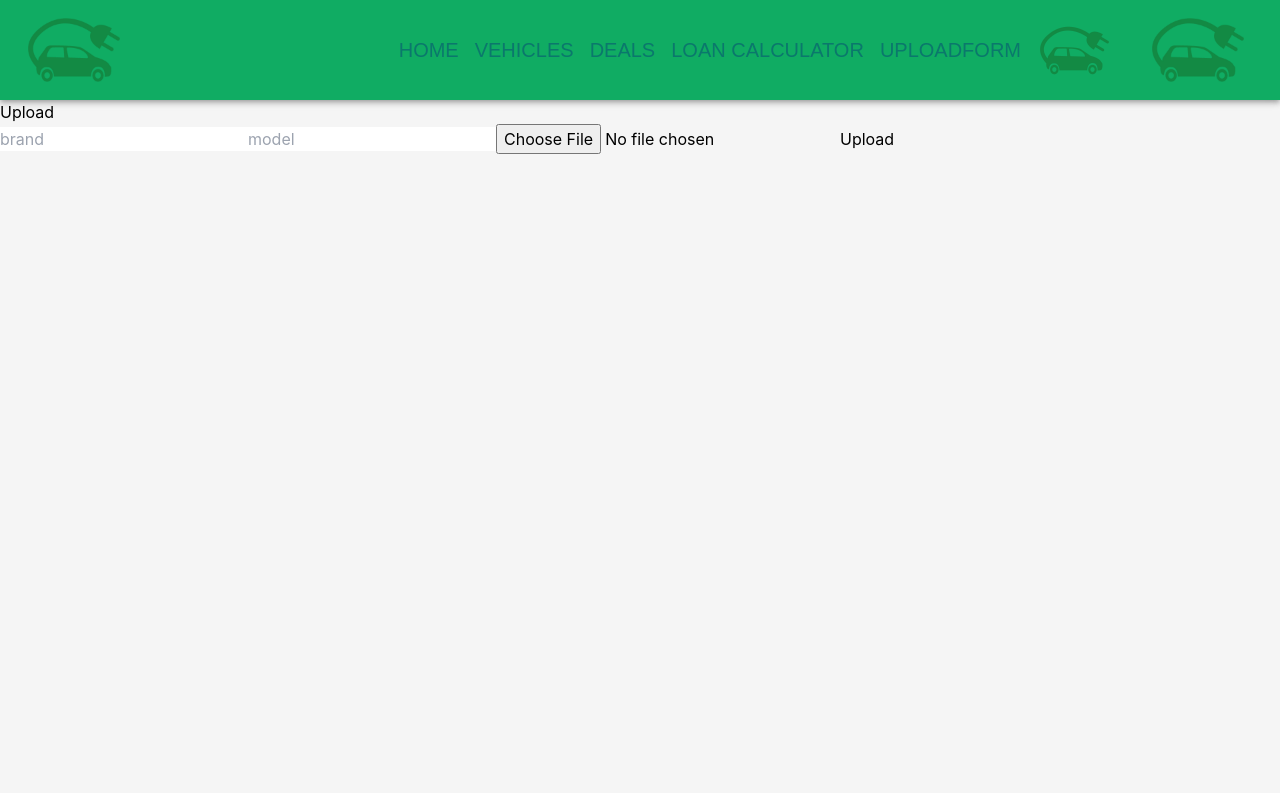
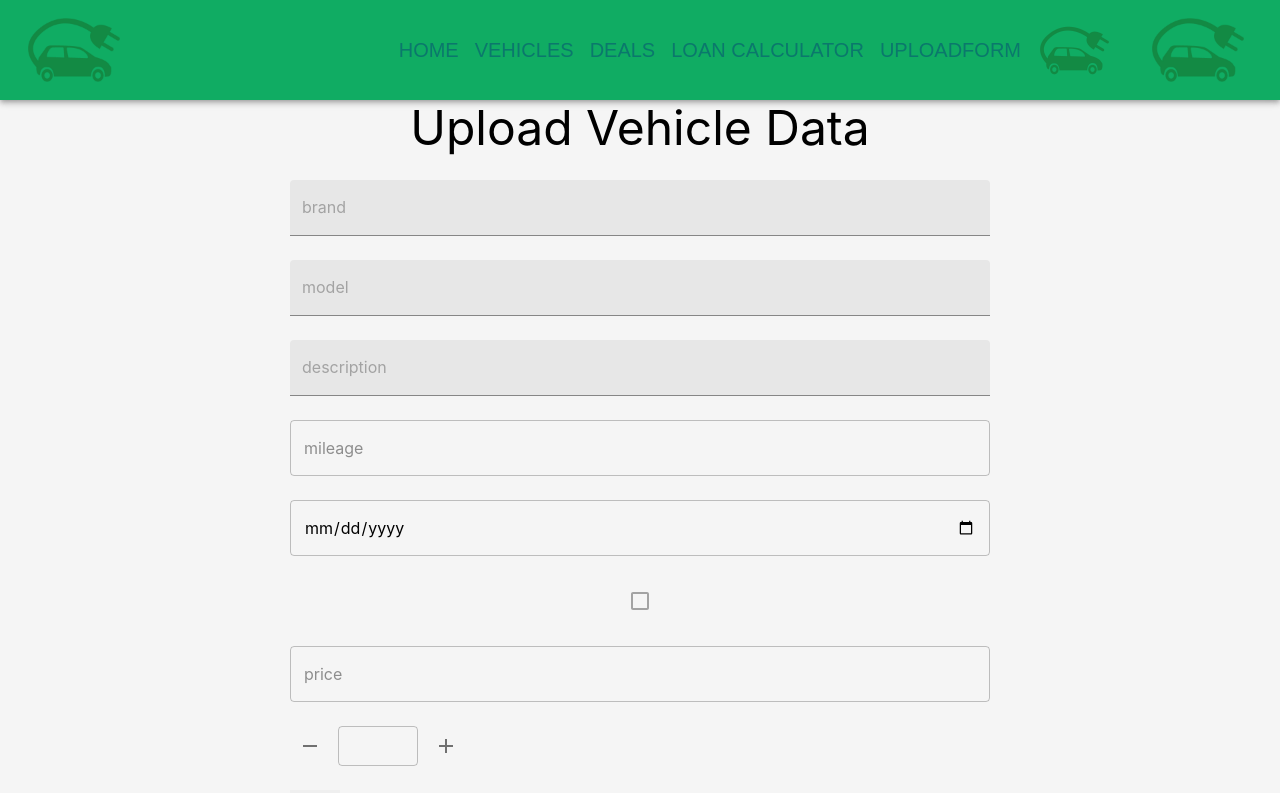
Before and after one commit to yienishaa/GreenChargeAutoFE, a React (Create React App) app: page /UploadForm in a window 1280 px wide. Shown: the top 793 px of the page. Built offline with nearby package versions, Linux system fonts and the light colour scheme.

Commit message:
Upload image UI change

```diff
--- /dev/null
+++ b/src/components/QuantityInput.js
@@ -0,0 +1,45 @@
+import React from 'react';
+import { TextField, IconButton, Box } from '@mui/material';
+import { Add, Remove } from '@mui/icons-material';
+
+function QuantityInput({ value, onChange, min = 0, max = 100 }) {
+    const handleDecrease = () => {
+        const newValue = Math.max(min, value - 1);
+        onChange(newValue);
+    };
+
+    const handleIncrease = () => {
+        const newValue = Math.min(max, value + 1);
+        onChange(newValue);
+    };
+
+    const handleInputChange = (e) => {
+        const newValue = parseInt(e.target.value, 10);
+        if (!isNaN(newValue)) {
+            onChange(Math.max(min, Math.min(max, newValue)));
+        }
+    };
+
+    return (
+        <Box className="flex items-center gap-2">
+            <IconButton onClick={handleDecrease}>
+                <Remove />
+            </IconButton>
+
+            <TextField
+
+                value={value}
+                onChange={handleInputChange}
+                inputProps={{ min, max }}
+                size="small"
+                sx={{ width: 80 }}
+            />
+
+            <IconButton onClick={handleIncrease}>
+                <Add />
+            </IconButton>
+        </Box>
+    );
+}
+
+export default QuantityInput;
--- a/src/pages/UploadForm.js
+++ b/src/pages/UploadForm.js
@@ -1,9 +1,17 @@
 import React, { useState } from "react";
-import {Typography} from "@mui/material";
+import {Box, Button, Checkbox, Stack, TextField, Typography} from "@mui/material";
+import QuantityInput from "../components/QuantityInput";
 
 const UploadForm = () => {
     const [brand, setBrand] = useState("");
     const [model, setModel] = useState("");
+    const [description, setDescription] = useState("");
+    const [mileage, setMileage] = useState("");
+    const [manufactured_year, setManufactured_year] = useState("");
+    const [hasBeenInAccident, setHasBeenInAccident] = useState("");
+    const [price, setPrice] = useState("");
+    const [quantity, setQuantity] = useState("");
+    const [color, setColor] = useState("");
     const [image, setImage] = useState(null);
 
     const handleSubmit = async (e) => {
@@ -12,6 +20,13 @@ const UploadForm = () => {
         const formData = new FormData();
         formData.append("brand", brand);
         formData.append("model", model);
+        formData.append("description", description);
+        formData.append("mileage", mileage);
+        formData.append("manufactured_year", manufactured_year);
+        formData.append("hasBeenInAccident", hasBeenInAccident);
+        formData.append("price", price);
+        formData.append("quantity", quantity);
+        formData.append("color", color);
         formData.append("image", image);
 
         try {
@@ -36,13 +51,32 @@ const UploadForm = () => {
 
     return (
         <>
-            <Typography>Upload</Typography>
-        <form onSubmit={handleSubmit}>
-            <input type="text" placeholder="brand" onChange={(e) => setBrand(e.target.value)} />
-            <input type="text" placeholder="model" onChange={(e) => setModel(e.target.value)} />
-            <input type="file" accept="image/*" onChange={(e) => setImage(e.target.files[0])} />
-            <button type="submit">Upload</button>
-        </form>
+            <Box className="flex justify-center" >
+                <Typography ml={15} mr={15} variant={"h3"}>Upload Vehicle Data</Typography>
+            </Box>
+
+            <Box className="min-h-screen flex items-center justify-center ">
+
+            <Box className="w-full sm:w-80 md:w-[500px] lg:w-[700px]">
+
+
+            <form onSubmit={handleSubmit}>
+                <Stack direction="column" spacing={3}>
+                    <TextField id="filled-basic" label="brand" variant="filled" placeholder="brand" onChange={(e) => setBrand(e.target.value)} />
+                    <TextField id="filled-basic" label="model" variant="filled" placeholder="model" onChange={(e) => setModel(e.target.value)} />
+                    <TextField id="filled-basic" label="description" variant="filled" placeholder="description" onChange={(e) => setDescription(e.target.value)} />
+                    <TextField type="number" placeholder="mileage" onChange={(e) => setMileage(e.target.value)} />
+                    <TextField type="date" placeholder="manufactured_year" onChange={(e) => setManufactured_year(e.target.value)} />
+                    <Checkbox placeholder="hasBeenInAccident" onChange={(e) => setHasBeenInAccident(e.target.value)} />
+                    <TextField type="number" placeholder="price" onChange={(e) => setPrice(e.target.value)} />
+                    <QuantityInput value={quantity} placeholder="quantity" onChange={setQuantity}/>
+                    <input type="color" placeholder="color" onChange={(e) => setColor(e.target.value)} />
+                    <input type="file" accept="image/*" onChange={(e) => setImage(e.target.files[0])} />
+                    <Button variant="contained" type="submit">Upload</Button>
+                </Stack>
+            </form>
+            </Box>
+            </Box>
         </>
     );
 };
```
